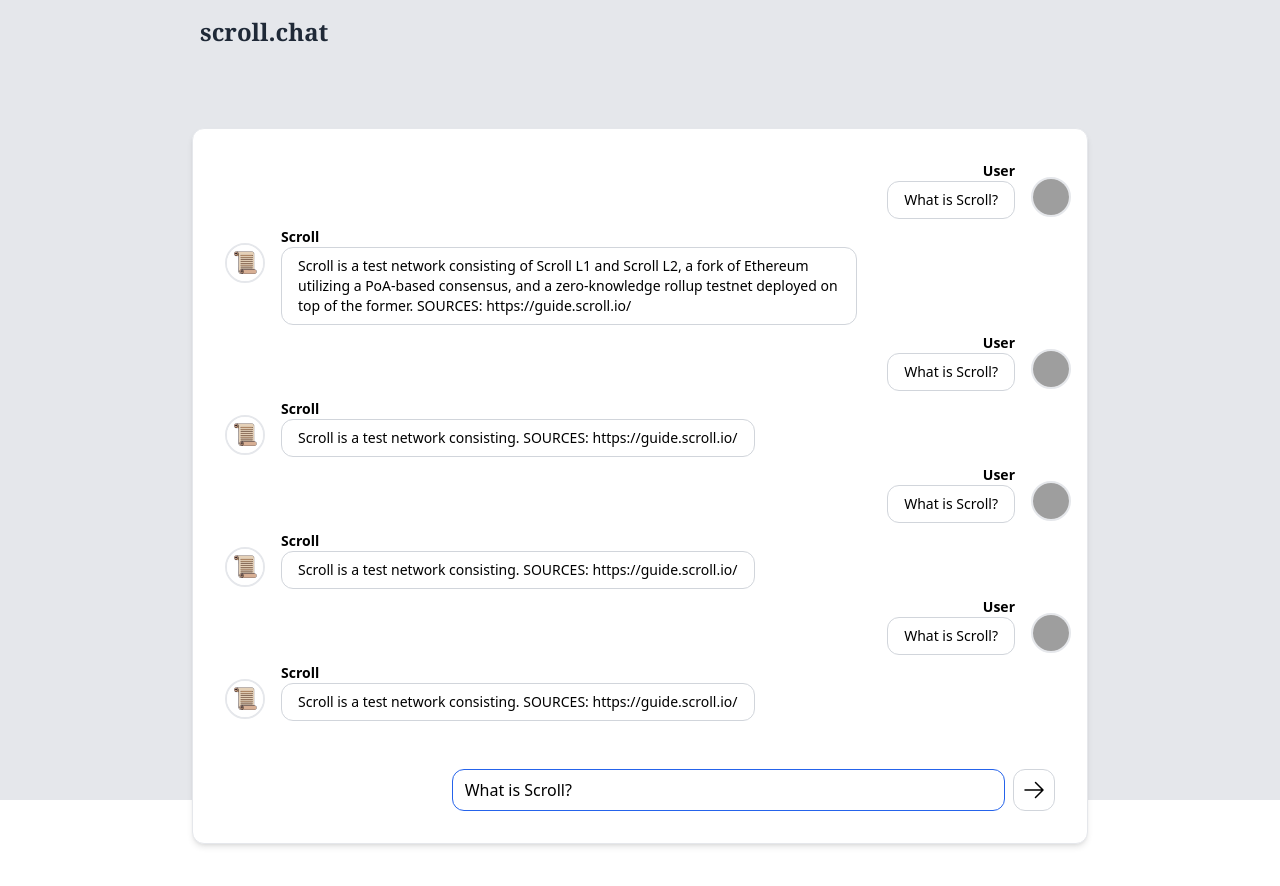
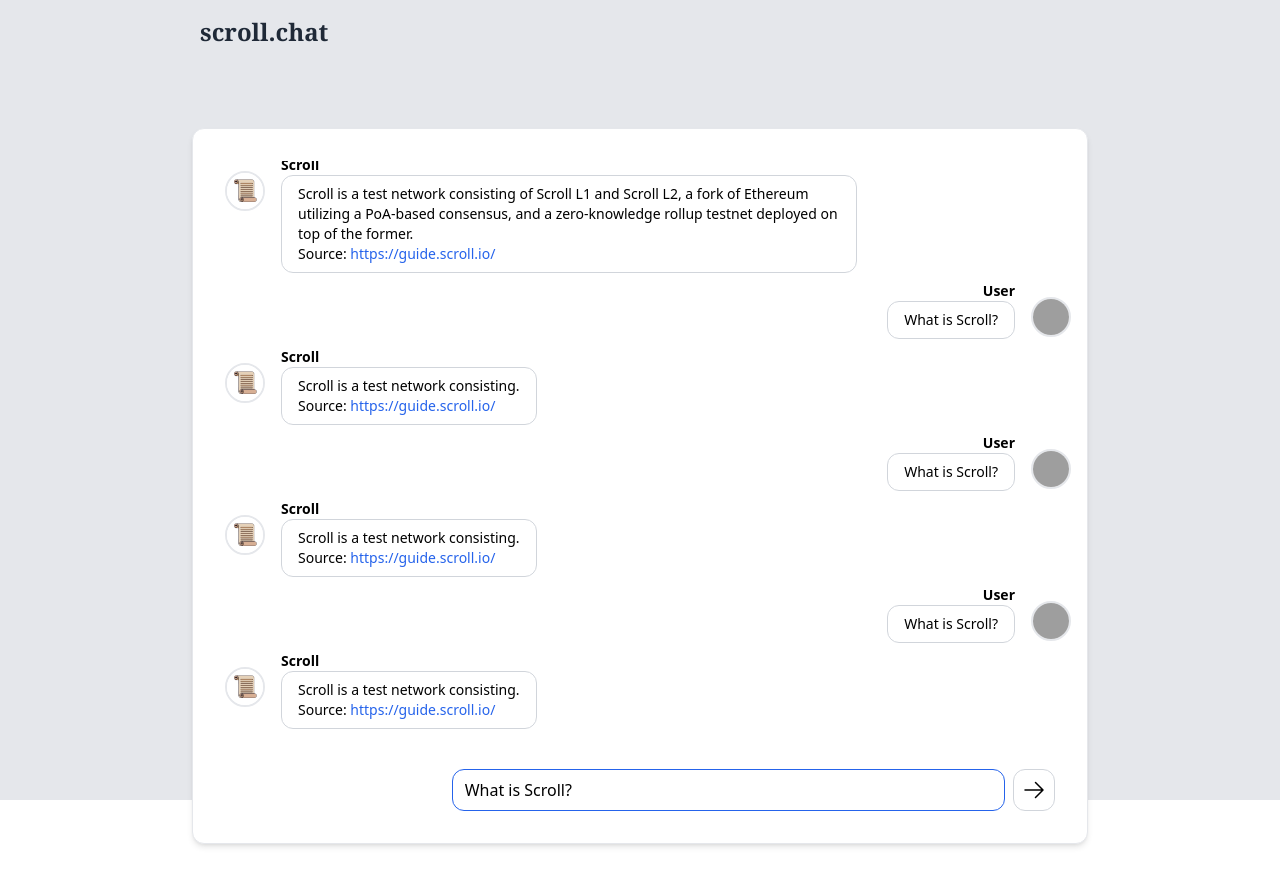
Before and after one commit to shrimpynuts/scroll-chat-frontend, a Next.js app: page / in a window 1280 px wide. Shown: the top 886 px of the page. Built offline with nearby package versions, Linux system fonts and the light colour scheme; grey boxes are pictures that could not be loaded; what wagmi would draw is missing.

Commit message:
feat: parse scroll messages

```diff
--- a/components/chat/Message.tsx
+++ b/components/chat/Message.tsx
@@ -4,6 +4,34 @@
   message: IMessage;
   isThreadContinuation?: boolean;
 }
+
+const ScrollMessage = ({ text }: { text: string }) => {
+  const [first, rest] = text.split("SOURCES: ");
+  const sources = rest.split(", ");
+  return (
+    <div>
+      <p>{first}</p>
+      <div>
+        Source{sources.length > 1 ? "s" : ""}:{" "}
+        <span className="space-x-1">
+          {sources.map((source, index) => {
+            return (
+              <a
+                href={source}
+                target="_blank"
+                rel="noopener noreferrer"
+                className="text-blue-600"
+                key={index}
+              >
+                {source}
+              </a>
+            );
+          })}
+        </span>
+      </div>
+    </div>
+  );
+};
 
 export default function Message({
   message: { text, isUser },
@@ -35,7 +63,7 @@
           </span>
         )}
         <div className="rounded-xl border border-gray-300 px-4 py-2 ">
-          <p className="">{text}</p>
+          {isUser ? <p className="">{text}</p> : <ScrollMessage text={text} />}
         </div>
       </div>
     </div>
```
